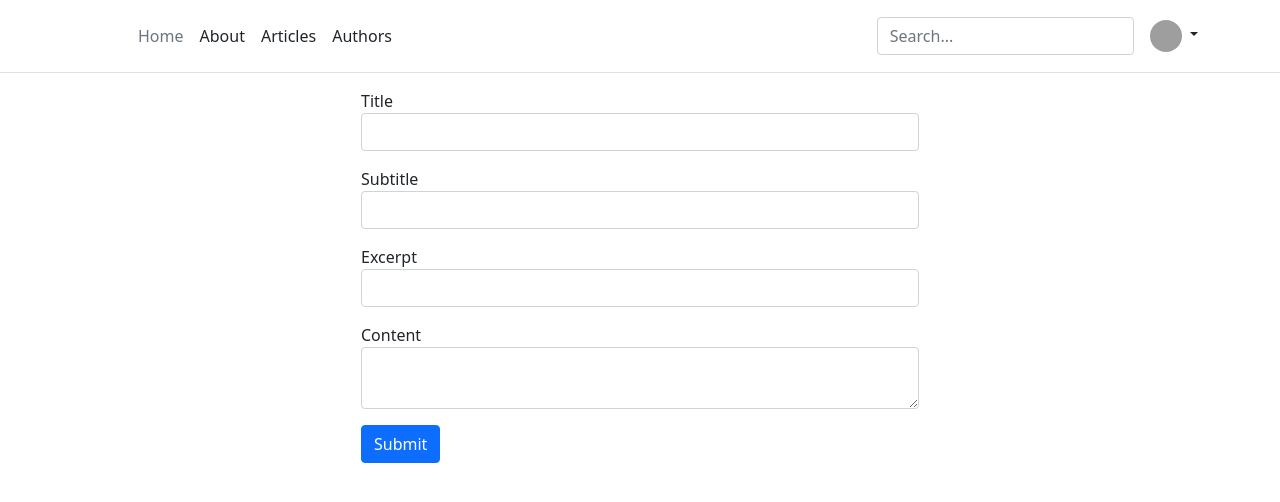
After one commit to wadetheriver/flask-blog, a Flask app: page /add_article in a window 1280 px wide. The commit adds this page. Shown: the top 502 px of the page. Run offline with Flask 2, Linux system fonts and the light colour scheme; the visitor is signed in with stand-in values (Sample User, id 1); some libraries are stand-ins or nearby versions; grey boxes are pictures that could not be loaded.

Commit message:
Logged in users can write articles, CK editor is not working

```diff
--- a/app.py
+++ b/app.py
@@ -3,7 +3,7 @@ from flask import Flask, render_template, request, \
 from flask_sqlalchemy import SQLAlchemy
 from flask_marshmallow import Marshmallow
 import psycopg2
-from forms import RegistrationForm
+from forms import RegistrationForm, ArticleForm
 from passlib.hash import sha256_crypt
 # import os
 from sqlalchemy import func, exc
@@ -137,6 +137,7 @@ def login():
             if sha256_crypt.verify(password_candidate, password):
                 session['logged_in'] = True
                 session['username'] = user.username
+                session['user_id'] = user.id
                 flash('You are now logged in!', 'success')
                 return redirect(url_for('dashboard'))
             else:
@@ -165,5 +166,32 @@ def dashboard():
     return render_template('dashboard.html', session=session)
 
 
+@app.route('/add_article', methods=['GET', 'POST'])
+@requires_login
+def create_article():
+    form = ArticleForm(request.form)
+    if request.method == 'POST' and form.validate():
+        new_article = Article(
+            title=form.title.data,
+            subtitle=form.subtitle.data,
+            excerpt=form.excerpt.data,
+            body=form.body.data,
+            user_id=session['user_id']
+
+        )
+        db.session.add(new_article)
+        try:
+            db.session.commit()
+        except exc.SQLAlchemyError as e:
+            print(type(e))
+            flash('An error has occurred.', 'warning')
+            return render_template('add_article.html', form=form)
+
+        flash(f'Your article has been created!', 'success')
+        return redirect(url_for('get_articles'))
+
+    return render_template('add_article.html', form=form)
+
+
 if __name__ == '__main__':
     app.run()
--- a/forms.py
+++ b/forms.py
@@ -1,4 +1,4 @@
-from wtforms import Form, StringField, TextAreaField, PasswordField, validators, BooleanField, EmailField
+from wtforms import Form, StringField, TextAreaField, PasswordField, validators, IntegerField ,BooleanField, EmailField
 
 
 class RegistrationForm(Form):
@@ -24,3 +24,11 @@ class RegistrationForm(Form):
     ])
     confirm = PasswordField('Confirm Password')
     # accept_rules = BooleanField('I promise to be nice.', [validators.InputRequired()])
+
+
+# Article Form Class
+class ArticleForm(Form):
+    title = StringField('Title', [validators.Length(min=1, max=200)])
+    subtitle = StringField('Subtitle', [validators.Length(min=1, max=200)])
+    excerpt = StringField('Excerpt', [validators.Length(min=1, max=400)])
+    body = TextAreaField('Content', [validators.Length(min=1)])
--- /dev/null
+++ b/templates/add_article.html
@@ -0,0 +1,27 @@
+{% extends 'layout.html' %}
+
+{% block body %}
+    <div class="container">
+        {% from "includes/_formhelpers.html" import render_field%}
+
+            <form class="d-grid col-md-6 mx-auto" method="POST" action="">
+                <div class="mb-3">
+                    {{ render_field(form.title, class="form-control") }}
+                </div>
+                <div class="mb-3">
+                    {{ render_field(form.subtitle, class="form-control") }}
+                </div>
+                <div class="mb-3">
+                    {{ render_field(form.excerpt, class="form-control") }}
+                </div>
+                <div class="mb-3" id="editor">
+                    {{ render_field(form.body, class="form-control") }}
+                </div>
+                <div class="d-grid d-md-block">
+                    <button type="submit" class="btn btn-primary" value="Submit">Submit</button>
+                </div>
+
+            </form>
+
+    </div>
+{% endblock %}
--- a/templates/layout.html
+++ b/templates/layout.html
@@ -14,5 +14,12 @@
 {% block body %} {% endblock %}
 
     <script src="https://cdn.jsdelivr.net/npm/bootstrap@5.0.2/dist/js/bootstrap.bundle.min.js" integrity="sha384-MrcW6ZMFYlzcLA8Nl+NtUVF0sA7MsXsP1UyJoMp4YLEuNSfAP+JcXn/tWtIaxVXM" crossorigin="anonymous"></script>
+    <script src="https://cdn.ckeditor.com/ckeditor5/31.1.0/classic/ckeditor.js"</script>
+    <script>
+        ClassicEditor.create( document.querySelector( '#editor' ) )
+            .catch( error => {
+                console.error( error );
+            } );
+    </script>
 </body>
 </html>
```
